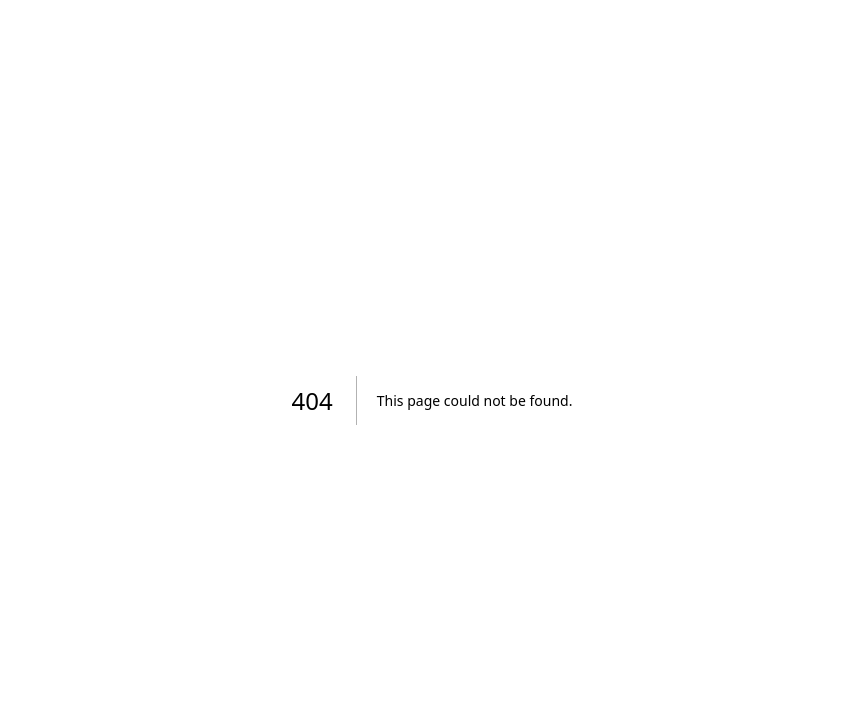
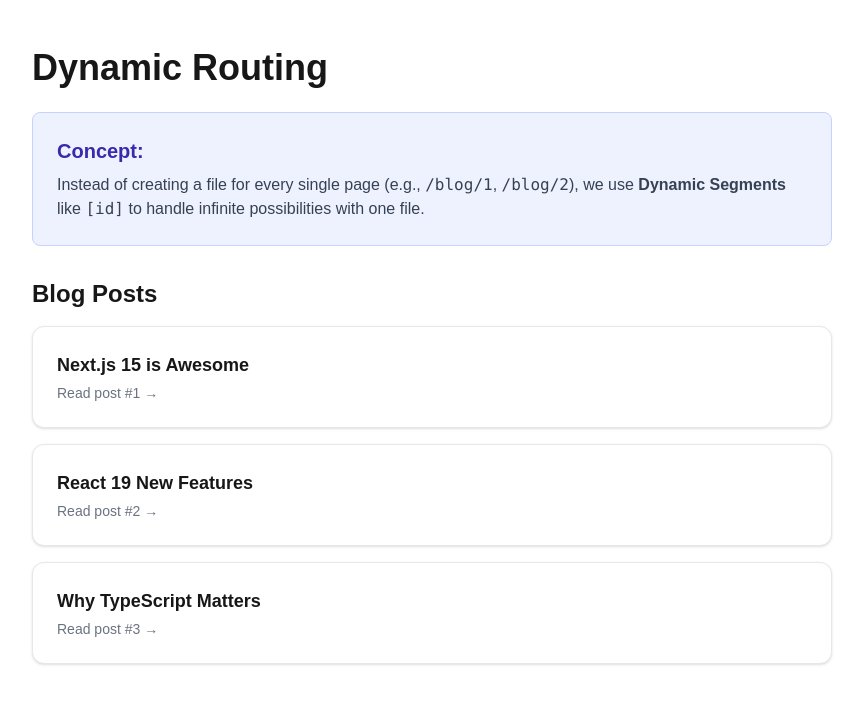
Before and after one commit to Changsik00/react19, a Next.js app: page /demos/dynamic-routing in a window 1280 px wide. Before the commit this address had no page. Shown: the top 704 px of the page, without its empty margins (208-1071 px from the left). Built offline with nearby package versions, Linux system fonts and the light colour scheme.

Commit message:
feat: Add Dynamic Routes demo and documentation

```diff
--- /dev/null
+++ b/src/app/demos/dynamic-routing/[id]/page.tsx
@@ -0,0 +1,35 @@
+type Props = {
+  params: Promise<{ id: string }>;
+};
+
+export default async function BlogPostPage({ params }: Props) {
+  // In Next.js 15, params is a Promise that needs to be awaited
+  const { id } = await params;
+
+  return (
+    <div className="p-12 max-w-4xl mx-auto">
+      <div className="mb-8">
+        <span className="bg-indigo-100 text-indigo-800 dark:bg-indigo-900 dark:text-indigo-300 px-3 py-1 rounded-full text-sm font-bold">
+          ID: {id}
+        </span>
+      </div>
+
+      <h1 className="text-4xl font-bold mb-6">Reading Post #{id}</h1>
+
+      <div className="prose dark:prose-invert max-w-none">
+        <p className="text-xl text-gray-600 dark:text-gray-300 mb-8">
+          This content is dynamically generated based on the URL parameter <code>{id}</code>.
+        </p>
+
+        <div className="p-6 bg-gray-50 dark:bg-neutral-800 rounded-lg border border-gray-200 dark:border-neutral-700">
+          <h3 className="text-lg font-bold mb-2">How it works:</h3>
+          <ul className="list-disc list-inside space-y-2 text-gray-700 dark:text-gray-300">
+            <li>The file path is <code>src/app/demos/dynamic-routing/[id]/page.tsx</code>.</li>
+            <li>The <code>[id]</code> part acts as a wildcard.</li>
+            <li>Next.js passes the value (e.g., "1", "2", "abc") as <code>params.id</code> to the component.</li>
+          </ul>
+        </div>
+      </div>
+    </div>
+  );
+}
--- /dev/null
+++ b/src/app/demos/dynamic-routing/page.tsx
@@ -0,0 +1,41 @@
+import Link from 'next/link';
+
+const posts = [
+  { id: 1, title: 'Next.js 15 is Awesome' },
+  { id: 2, title: 'React 19 New Features' },
+  { id: 3, title: 'Why TypeScript Matters' },
+];
+
+export default function DynamicRoutingPage() {
+  return (
+    <div className="p-12 max-w-4xl mx-auto">
+      <h1 className="text-4xl font-bold mb-6">Dynamic Routing</h1>
+
+      <div className="bg-indigo-50 dark:bg-indigo-900/20 border border-indigo-200 dark:border-indigo-800 p-6 rounded-lg mb-8">
+        <h2 className="text-xl font-bold text-indigo-800 dark:text-indigo-300 mb-2">Concept:</h2>
+        <p className="text-gray-700 dark:text-gray-300">
+          Instead of creating a file for every single page (e.g., <code>/blog/1</code>, <code>/blog/2</code>),
+          we use <strong>Dynamic Segments</strong> like <code>[id]</code> to handle infinite possibilities with one file.
+        </p>
+      </div>
+
+      <h3 className="text-2xl font-bold mb-4">Blog Posts</h3>
+      <div className="grid gap-4">
+        {posts.map((post) => (
+          <Link
+            key={post.id}
+            href={`/demos/dynamic-routing/${post.id}`}
+            className="block p-6 bg-white dark:bg-neutral-800 rounded-xl shadow-sm border border-gray-200 dark:border-neutral-700 hover:border-indigo-500 dark:hover:border-indigo-500 transition group"
+          >
+            <h4 className="text-lg font-bold group-hover:text-indigo-600 dark:group-hover:text-indigo-400">
+              {post.title}
+            </h4>
+            <p className="text-sm text-gray-500 mt-1">
+              Read post #{post.id} &rarr;
+            </p>
+          </Link>
+        ))}
+      </div>
+    </div>
+  );
+}
--- a/src/app/demos/page.tsx
+++ b/src/app/demos/page.tsx
@@ -29,6 +29,12 @@
     title: 'Data Fetching',
     description: 'Async/await in Server Components',
     path: '/demos/data-fetching',
+    status: 'Complete',
+  },
+  {
+    title: 'Dynamic Routing',
+    description: 'Using [id] for dynamic pages',
+    path: '/demos/dynamic-routing',
     status: 'New',
   },
 ];
--- a/src/app/page.tsx
+++ b/src/app/page.tsx
@@ -30,6 +30,12 @@
     description: 'Async/await in Server Components',
     path: '/demos/data-fetching',
     status: 'Complete',
+  },
+  {
+    title: 'Dynamic Routing',
+    description: 'Using [id] for dynamic pages',
+    path: '/demos/dynamic-routing',
+    status: 'New',
   },
 ];
 
```
Also changed, not shown: 2 other files (tests, documents, lock files or other folders).
